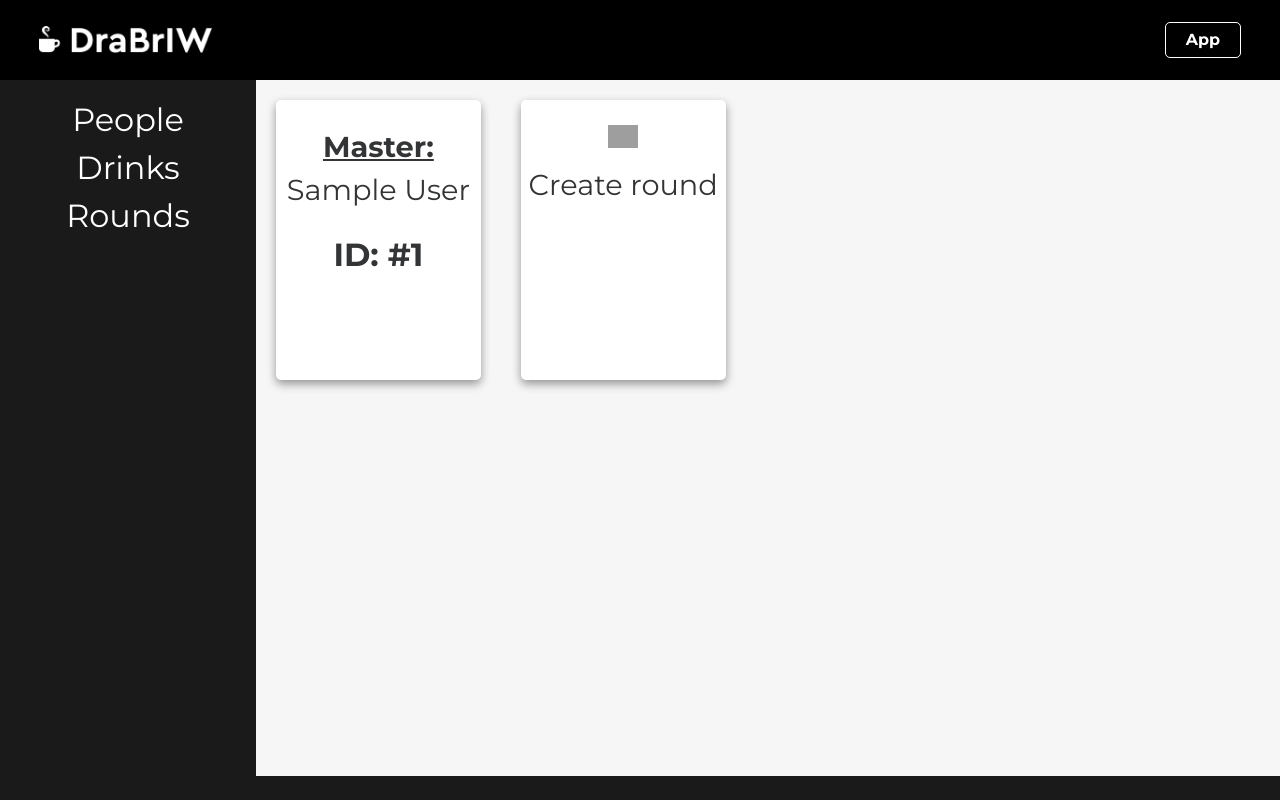
After one commit to draagc-iw/DraBrIW, a Flask app: template FlaskFrontend/templates/app/rounds.html in a window 1280 px wide. The commit adds this page. Run offline with Flask 2, Linux system fonts and the light colour scheme; the template is opened without the code that fills it: most values are stand-ins (such as "Sample title", 1, 10 or a date in 2020); parts of the project's set-up code (start-up, migrations or seed data) failed here and were passed over; some libraries are stand-ins or nearby versions; grey boxes are pictures that could not be loaded.

Commit message:
Added rounds to webapp

```diff
--- a/DraBrIW/App/Orders/Order.py
+++ b/DraBrIW/App/Orders/Order.py
@@ -1,6 +1,6 @@
 from datetime import datetime
 import random
-from DraBrIW.App.Brews import Brew
+from DraBrIW.App.Brews import Drink
 
 from functools import reduce
 
@@ -19,7 +19,7 @@ class Order:
         return reduce(lambda total, dict_item: total + dict_item[0].get_cost() * dict_item[1],
                       self._order_items.items(), 0)  # don't really know how to unpack the dict tuple as lambda param
 
-    def add_item(self, item: Brew):
+    def add_item(self, item: Drink):
         if item in self._order_items.keys():
             self._order_items[item] += 1
         else:
--- a/FlaskFrontend/__main__.py
+++ b/FlaskFrontend/__main__.py
@@ -1,10 +1,7 @@
-from flask import Flask, render_template, escape, url_for, redirect
-from DraBrIW.App.Storage import RDS_UserService, DrinkService
+from flask import Flask, render_template, escape, url_for, redirect, request, jsonify
+from DraBrIW.App.Storage import RDS_UserService, DrinkService, RoundService
 
 flask_app = Flask(__name__)
-
-
-# flask_app.config(extra_files=['./static/css/app.css'])
 
 @flask_app.route('/')
 def index():
@@ -23,8 +20,22 @@ def people():
 
 @flask_app.route('/app/drinks')
 def drinks():
-    print(DrinkService().get_all())
     return render_template("app/drinks.html", drinks=DrinkService().get_all())
+
+
+@flask_app.route('/app/rounds', methods=["GET", "POST"])
+def rounds():
+    if request.method == "GET":
+        return render_template("app/rounds.html", rounds=RoundService().get_all(), people=RDS_UserService().get_all())
+    elif request.method == "POST":
+        initiator_id = int(request.json["id"])
+        RoundService().new_round(RDS_UserService().get_with_uid(initiator_id))
+        return jsonify({"status": "ok"})
+
+
+@flask_app.route('/app/rounds/<int:id>')
+def round_id(id: int):
+    return render_template("app/round_details.html", round=RoundService().get_with_id(id))
 
 
 @flask_app.route('/user/<id>')
--- a/FlaskFrontend/static/css/app.css
+++ b/FlaskFrontend/static/css/app.css
@@ -20,6 +20,8 @@ a:hover{
   width: 80%;
   height: 100%;
   float: right;
+  background: #F6F6F6;
+
 }
 
 .sidebar {
@@ -32,36 +34,45 @@ a:hover{
 .block-list-container {
   display: inline-block;
   float: right;
-  background: #FDFDFD;
   width: 100%;
   height: 100%;
 
 }
 
 .block-list {
+  height: 100%;
   list-style: none;
   display: flex;
   flex-wrap: wrap;
   padding: 0;
+
 }
 
 .block-list-item {
-  /*width: 25%;*/
+  height: auto;
+  max-height: 280px;
   padding: 25px 0;
   margin: 20px;
-  background: #5C5C5C;
-  color: white;
+  background: white;
+  color: #333435;
   text-align: center;
-  flex-grow: 1;
+
   flex-basis: 20%;
-  max-width: 25%;
+  cursor: pointer;
 
+  box-shadow: 0 4px 10px rgba(0, 0, 0, 0.4);
+  border-radius: 5px;
+  transition: box-shadow 0.3s ease-in-out;
+}
+
+.block-list-item:hover{
+  box-shadow: 0 8px 20px rgba(0, 0, 0, 0.4);
 }
 
 .block-list-item__title {
   font-size: 1.8em;
   font-weight: 500;
-  margin-bottom: 2px;
+  margin-bottom: 20px;
 }
 
 .block-list-item__subtitle {
@@ -95,3 +106,21 @@ a:hover{
 .vertical-menu__item:hover{
   text-decoration: underline;
 }
+
+.select-user-list__item{
+  margin: 10px 0px;
+}
+
+.select-user-list__item:hover{
+  background: whitesmoke;
+  color:black;
+  fill:black;
+}
+
+.select-user-list__item img{
+  width: 10px;
+}
+
+.select-user-list__item *{
+  display: inline-block;
+}
--- a/FlaskFrontend/templates/app/base_app.html
+++ b/FlaskFrontend/templates/app/base_app.html
@@ -11,3 +11,7 @@
         {% endblock %}
     </div>
 {% endblock %}
+
+{% block scripts %}
+    <script src="{{ url_for('static', filename='js/app.js') }}"></script>
+{% endblock %}
--- /dev/null
+++ b/FlaskFrontend/templates/app/rounds.html
@@ -0,0 +1,36 @@
+{% extends "app/base_app.html" %}
+{% block app_content %}
+    <div class="block-list-container scrollable">
+        <div class="block-list">
+            {% for round in rounds %}
+                <div class="block-list-item" data-href="{{url_for('round_id', id=round.id)}}">
+
+                        {#                    <img alt="user-profile-image" class="block-list-item__img" src="{{ url_for('static', filename='img/user-noimg-icon.svg') }}">#}
+                        <div class="block-list-item__title">
+                            <strong><u>Master:</u></strong> {{ round.initiator.first_name | capitalize }} {{ round.initiator.last_name | capitalize }}
+                        </div>
+                        <div class="block-list-item__subtitle">ID: #{{ round.id }}</div>
+                </div>
+            {% endfor %}
+            <div class="block-list-item list-add">
+                <div>
+                    <img class="block-list-item__img" style="width: 30px;"
+                         src="{{ url_for('static', filename='img/add.svg') }}">
+                    <div class="block-list-item__title">Create round</div>
+                </div>
+
+                <div class="select-user-list scrollable hidden">
+                    {% for person in people %}
+                        <div class="select-user-list__item to-add" data-path="/app/rounds"
+                             data-add-id="{{ person.uid }}">
+                            <img src="{{ url_for('static', filename='img/user-noimg-icon.svg') }}">
+                            <div>{{ person.first_name | capitalize }} {{ person.last_name | capitalize }}</div>
+                        </div>
+                    {% endfor %}
+                    <div class="block-list-item__title">Select initiator</div>
+                </div>
+
+            </div>
+        </div>
+    </div>
+{% endblock %}
--- a/FlaskFrontend/templates/app/sidebar.html
+++ b/FlaskFrontend/templates/app/sidebar.html
@@ -1,6 +1,7 @@
 {% block app_sidebar %}
     <menu class="vertical-menu">
-        <li id="menu-item__people" class="vertical-menu__item"><a href="/app/people">People</a></li>
-        <li id="menu-item__drinks" class="vertical-menu__item"><a href="/app/drinks">Drinks</a></li>
+        <li class="vertical-menu__item"><a href="/app/people">People</a></li>
+        <li class="vertical-menu__item"><a href="/app/drinks">Drinks</a></li>
+        <li class="vertical-menu__item"><a href="/app/rounds">Rounds</a></li>
     </menu>
 {% endblock %}
--- a/FlaskFrontend/templates/base.html
+++ b/FlaskFrontend/templates/base.html
@@ -49,6 +49,9 @@
 <script src="js/plugins.js"></script>
 <script src="js/base.js"></script>
 
+{% block scripts %}
+{% endblock %}
+
 </body>
 
 </html>
```
Also changed, not shown: DraBrIW/App/Orders/Round.py (+7 -15 lines), DraBrIW/App/Utils/Mappers.py (+27 -2 lines), FlaskFrontend/static/js/app.js (+35 -34 lines), DraBrIW/App/Storage/DBConnectionManager.py, DraBrIW/App/Storage/RDS_UserService.py, DraBrIW/App/Storage/__init__.py, FlaskFrontend/static/img/coffee.svg, FlaskFrontend/static/img/user-noimg-icon.svg.
